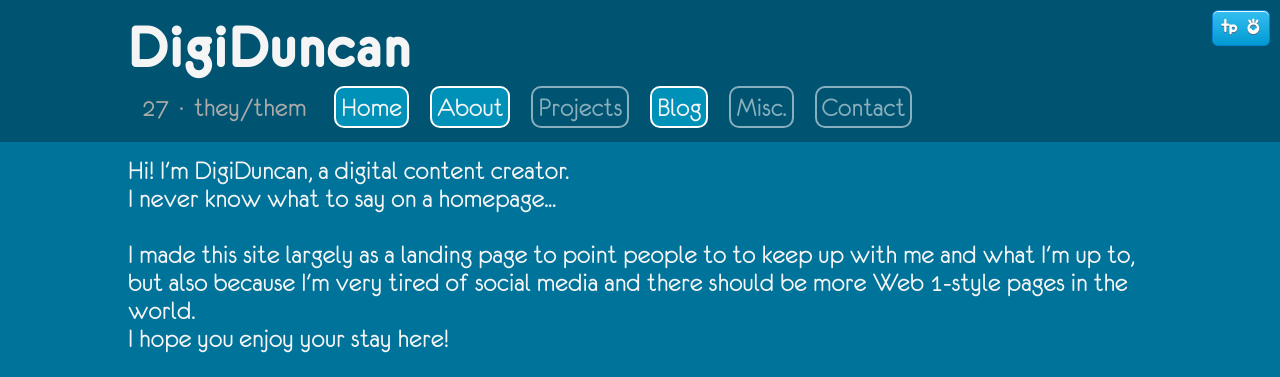
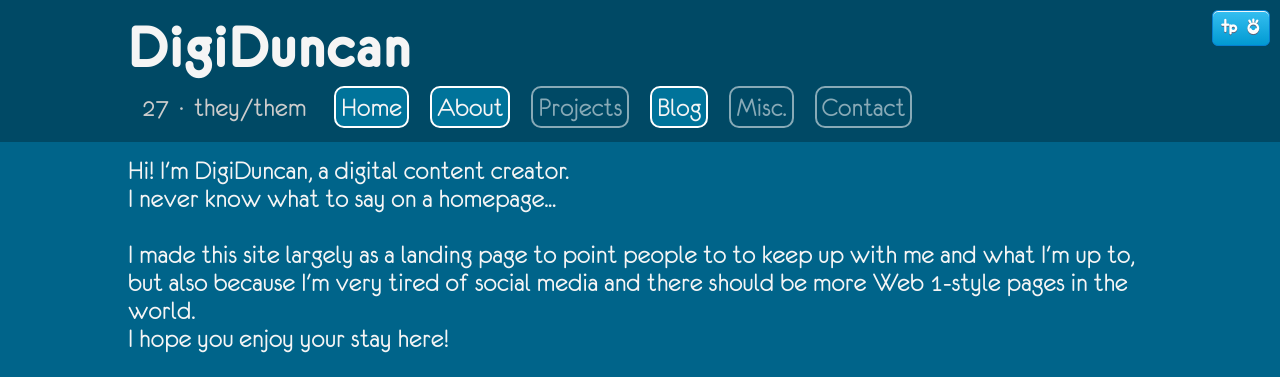
Before and after one commit to DigiDuncan/digiduncan.github.io, a plain HTML site: page index.html in a window 1280 px wide. Shown: the top 377 px of the page. Drawn offline with Linux system fonts and the light colour scheme.

Commit message:
better colors

```diff
--- a/style.css
+++ b/style.css
@@ -1,13 +1,13 @@
 :root {
   --digi-blue: oklch(78.5% 0.14 220); /* #0FCDF7 */
   --dark-bg-color: oklch(40% 0.14 220);
-  --bg-color: oklch(50% 0.14 220);
-  --button-bg-color: oklch(60% 0.14 220);
-  --button-bg-hover-color: oklch(70% 0.14 220);
+  --bg-color: #00648a;
+  --button-bg-color: oklch(50% 0.14 220);
+  --button-bg-hover-color: oklch(66% 0.14 220);
   --hover-color: oklch(100% 0.14 220);
   --highlight-color: oklch(100% 0.14 60);
-  --text-color: whitesmoke;
-  --subtitle-color: #aaaaaa;
+  --text-color: hsl(0, 0%, 96%);
+  --subtitle-color: #cccccc;
   --border-radius: 10px;
 }
 
```
